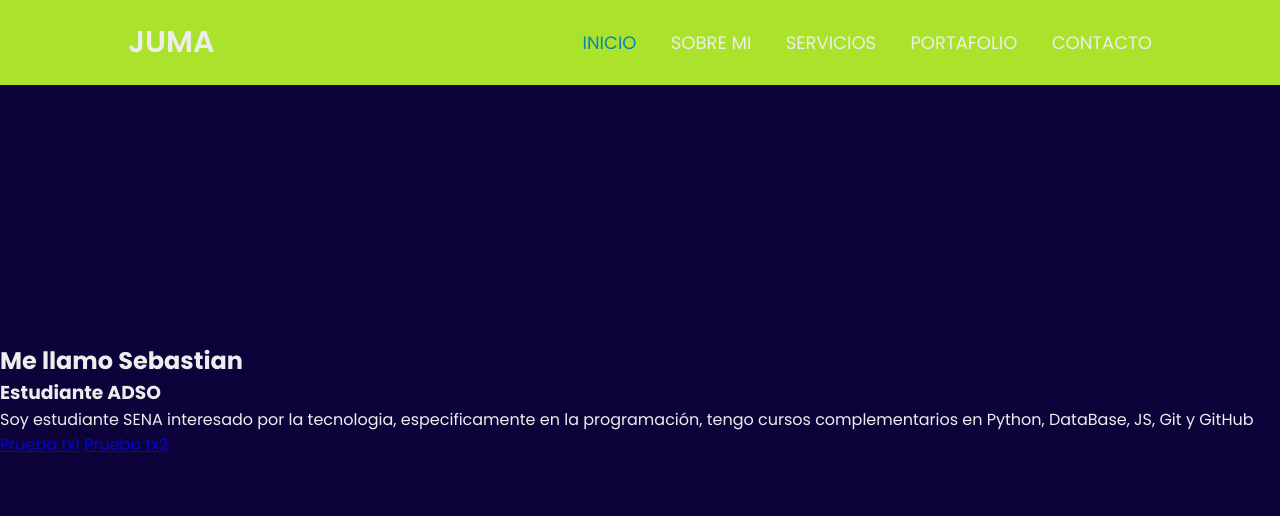
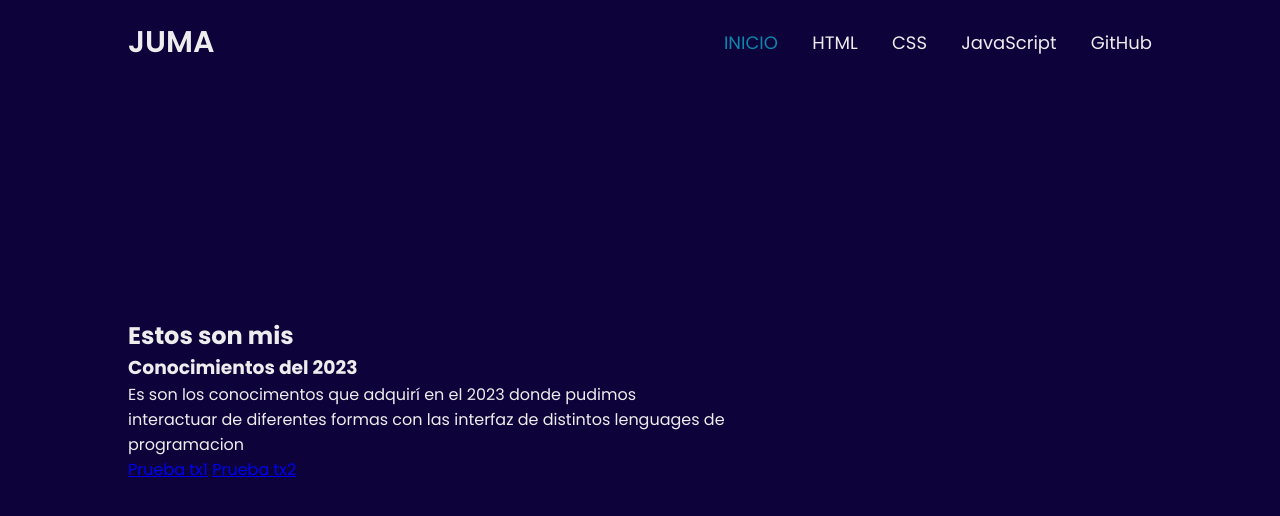
Before and after one commit to JRadso2004/Software, a plain HTML site: page Conocimientos_Previos_2023/index.html in a window 1280 px wide. Drawn offline with nearby package versions, Linux system fonts and the light colour scheme.

Commit message:
MODIFICACION DE LOS TITULOS
Cambie los nombres de los titulos y se cambio la descripcion

```diff
--- a/Conocimientos_Previos_2023/index.html
+++ b/Conocimientos_Previos_2023/index.html
@@ -15,20 +15,19 @@
 
         <nav class="nave">
             <a href="#" class="siempre">INICIO</a>
-            <a href="#">SOBRE MI</a>
-            <a href="#">SERVICIOS</a>
-            <a href="#">PORTAFOLIO</a>
-            <a href="#">CONTACTO</a>
+            <a href="#">HTML</a>
+            <a href="#">CSS</a>
+            <a href="#">JavaScript</a>
+            <a href="#">GitHub</a>
         </nav>
     </header>
 
     <section class="inicio">
         <div class="inicio-cont">
-            <h1>Me llamo Sebastian</h1>
-            <h3>Estudiante ADSO</h3>
-            <P>Soy estudiante SENA interesado por la tecnologia, especificamente en
-                la programación, tengo cursos complementarios en Python, DataBase, JS, Git y
-                GitHub
+            <h1>Estos son mis</h1>
+            <h3>Conocimientos del 2023</h3>
+            <P>Es son los conocimentos que adquirí en el 2023 donde pudimos interactuar
+                de diferentes formas con las interfaz de distintos lenguages de programacion
             </P>
             <div class="boton1">
                 <a href="#">Prueba tx1</a>
--- a/Conocimientos_Previos_2023/style.css
+++ b/Conocimientos_Previos_2023/style.css
@@ -18,7 +18,7 @@ body{
     left: 0;
     width: 100%;
     padding: 20px 10%;
-    background: rgb(171, 226, 43);
+    background: transparent;
     display: flex;
     justify-content: space-between;
     align-items: center;
@@ -50,4 +50,8 @@ body{
     height: 100vh;
     display: flex;
     align-items: center;
+    padding: 0 10%;
 }
+.inicio-cont{
+    max-width: 600px;
+}
```
